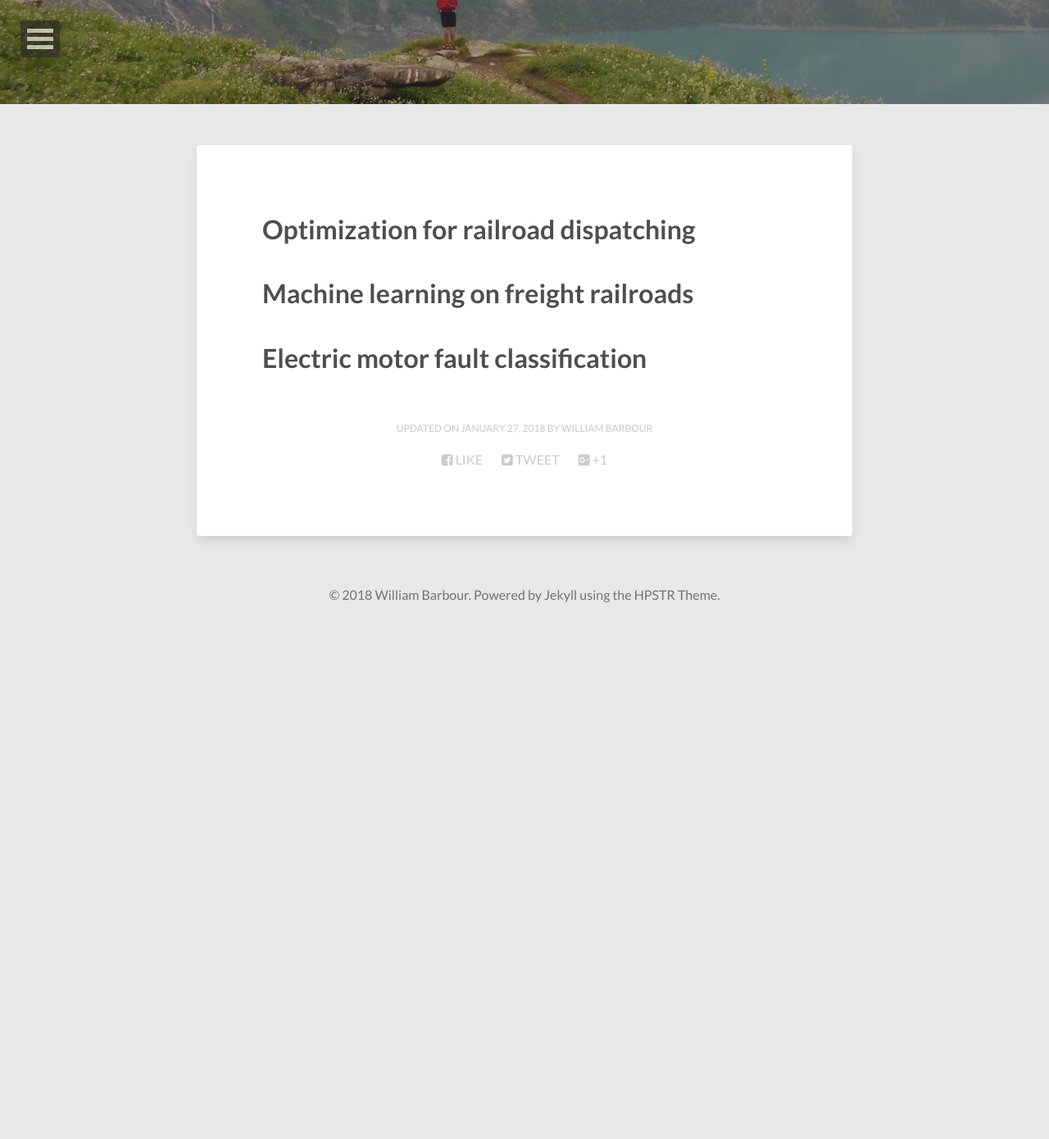
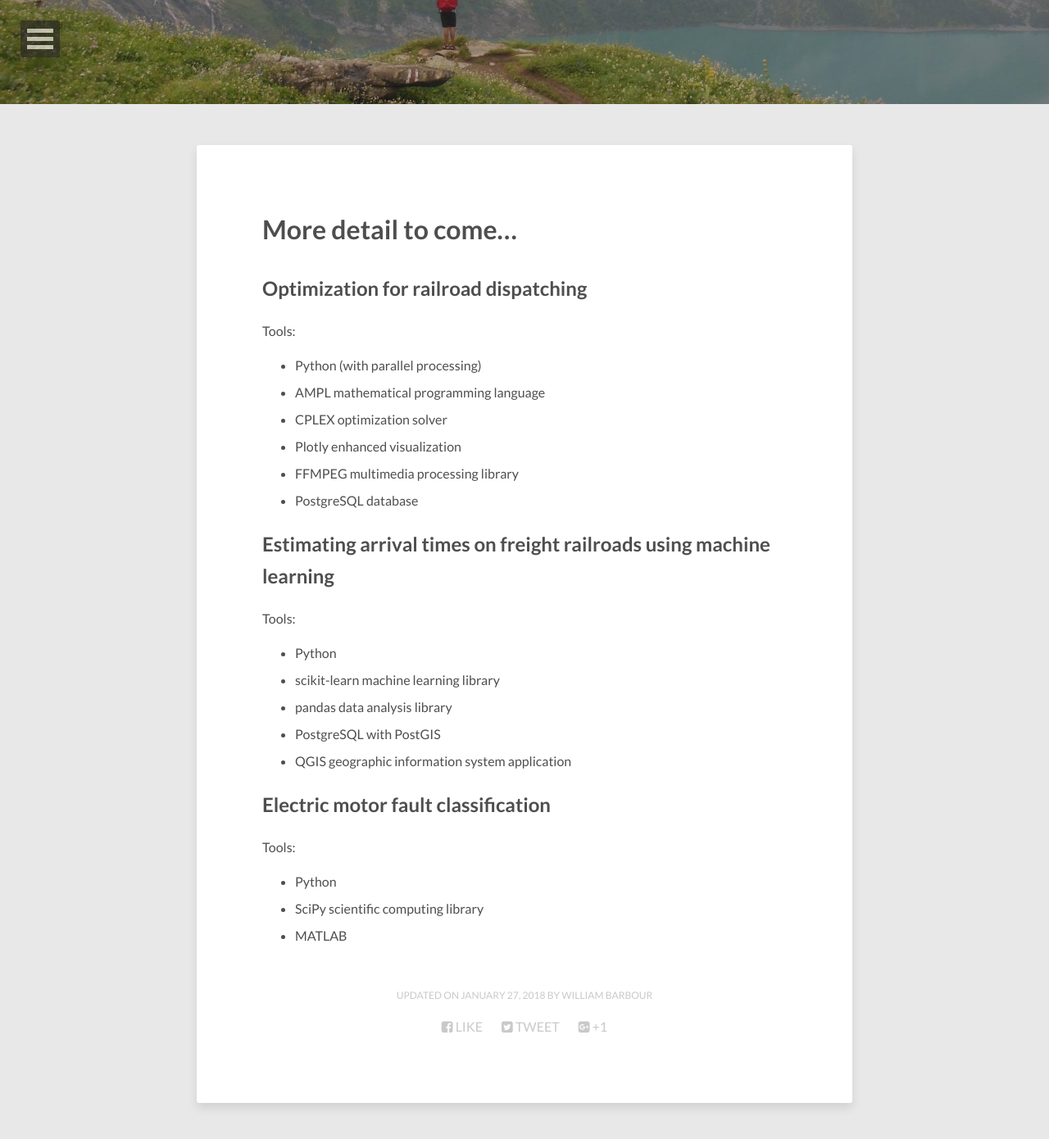
Before and after one commit to barbourww/barbourww.github.io, a Jekyll site: the page built from research/index.md, in a window 1280 px wide and 1400 px high, scrolled down 323 px. Shown: the top 1390 px of the window at 82% size. Built offline with Jekyll 4.4.1, drawn with Linux system fonts in a browser that asks for light colours; nearby versions of some CDN libraries; before the commit the page ends 1090 px from its top, so only the background shows below that; some of the changed text lies outside the part shown.

Commit message:
Started filling out research page
Still major TODO

```diff
--- a/research/index.md
+++ b/research/index.md
@@ -1,14 +1,36 @@
 ---
 layout: page
-title: Research
+title: Primary Research Projects
 image:
   feature: kandersteg2.jpg
 comments: false
 modified: 2018-01-27
 ---
 
-# Optimization for railroad dispatching
+# More detail to come...
 
-# Machine learning on freight railroads
+## Optimization for railroad dispatching
 
-# Electric motor fault classification
+Tools:
+* Python (with parallel processing)
+* AMPL mathematical programming language
+* CPLEX optimization solver
+* Plotly enhanced visualization
+* FFMPEG multimedia processing library
+* PostgreSQL database
+
+## Estimating arrival times on freight railroads using machine learning
+
+Tools:
+* Python
+* scikit-learn machine learning library
+* pandas data analysis library
+* PostgreSQL with PostGIS
+* QGIS geographic information system application
+
+## Electric motor fault classification
+
+Tools:
+* Python
+* SciPy scientific computing library
+* MATLAB
```
